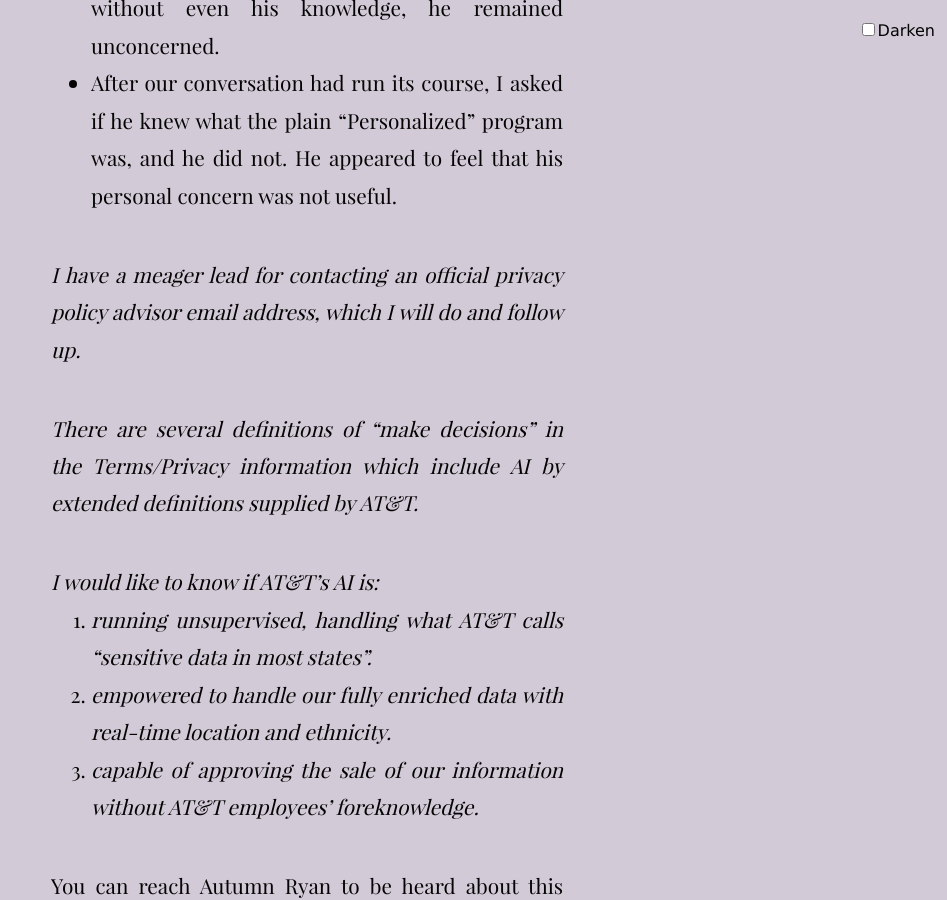
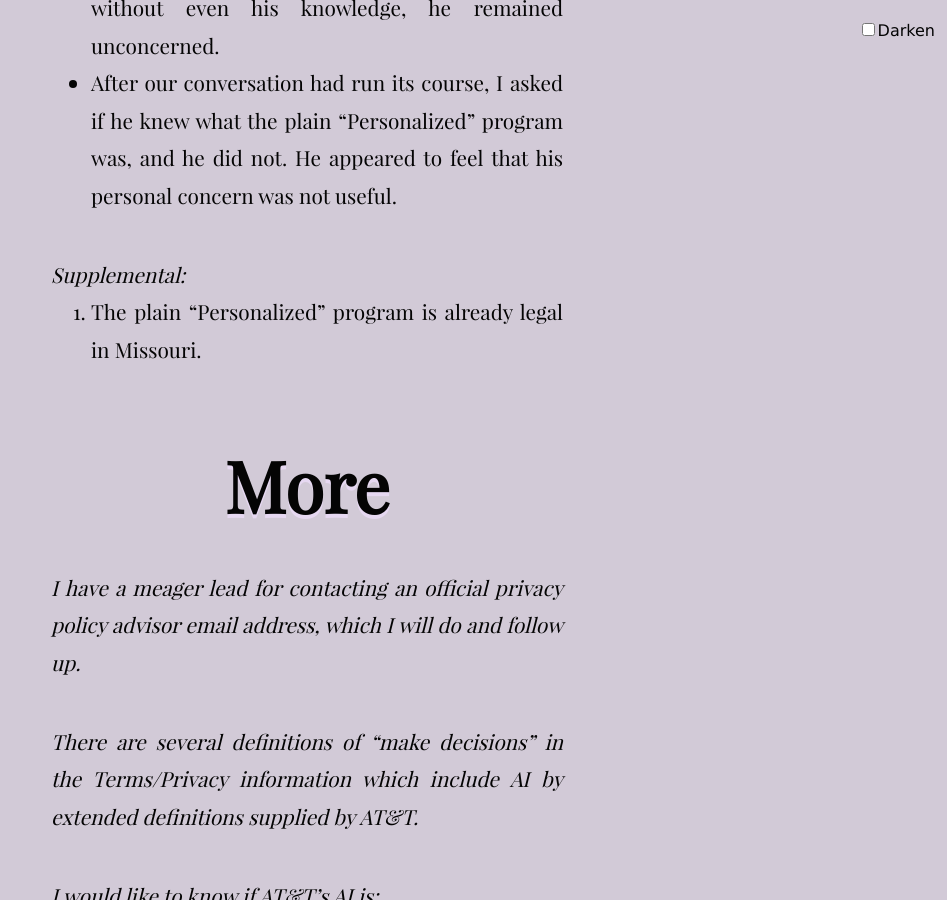
Before and after one commit to tiliv/antibody, a Jekyll site: the page built from docs/journal/autumn-ryan-Personalized-Plus/index.md, in a window 1280 px wide and 900 px high, scrolled down 13902 px. Shown: the whole window, without its empty margins (333-1280 px from the left). Built offline with Jekyll 4.4.1, drawn with Linux system fonts in a browser that asks for light colours.

Commit message:
Update Missouri note

```diff
--- a/docs/journal/autumn-ryan-Personalized-Plus/index.md
+++ b/docs/journal/autumn-ryan-Personalized-Plus/index.md
@@ -147,6 +147,12 @@
 - When I told him the upgrades he sells to customers are nonetheless switching the setting without even his knowledge, he remained unconcerned.
 - After our conversation had run its course, I asked if he knew what the plain "Personalized" program was, and he did not. He appeared to feel that his personal concern was not useful.
 
+_Supplemental:_
+
+1. The plain "Personalized" program is already legal in Missouri.
+
+### More
+
 _I have a meager lead for contacting an official privacy policy advisor email address, which I will do and follow up._
 
 _There are several definitions of "make decisions" in the Terms/Privacy information which include AI by extended definitions supplied by AT&T._
```
